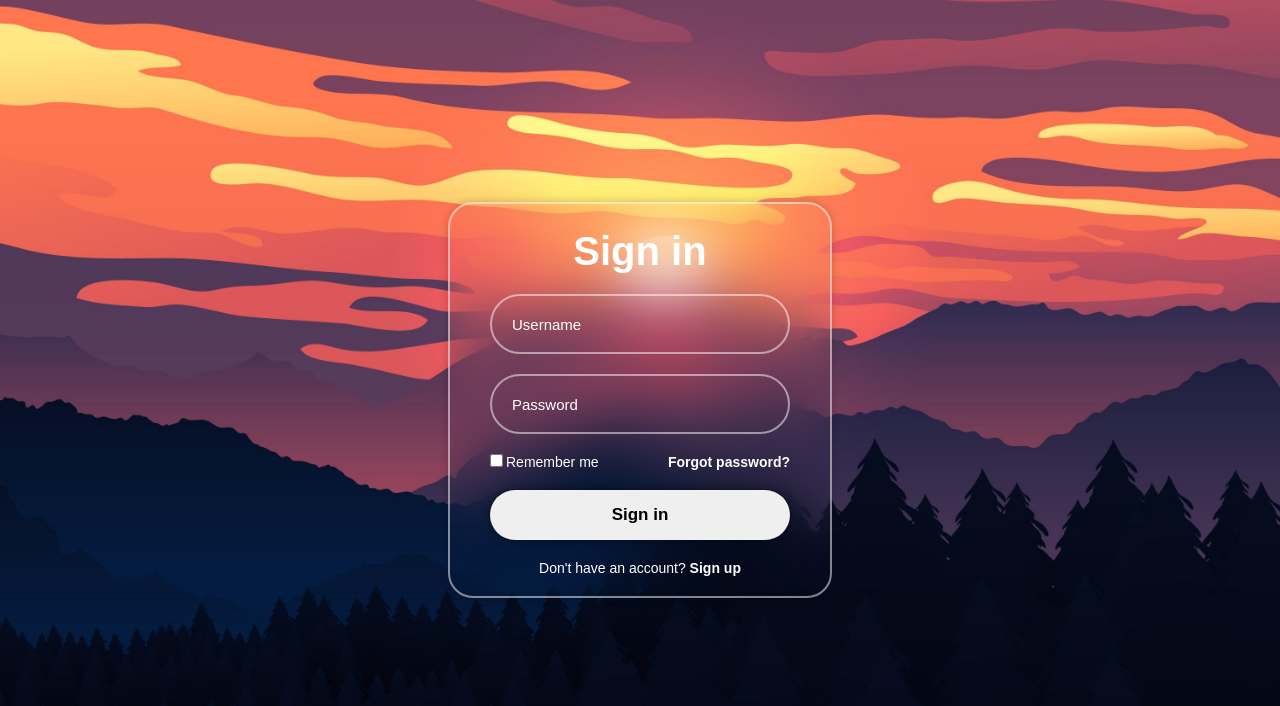
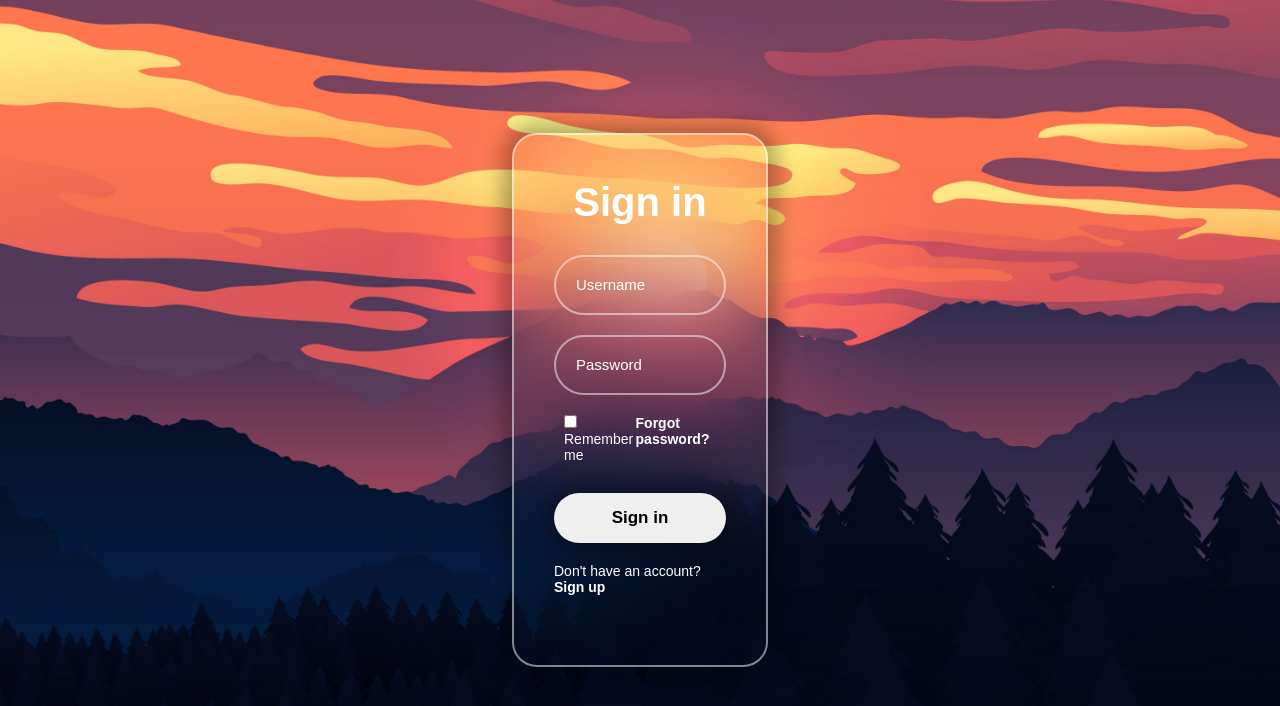
Before and after one commit to Jesko-Backup/School-Task, a plain HTML site: page OSX Task/Landing Page/Sign in/Sign-in.html in a window 1280 px wide. Drawn offline with Linux system fonts and the light colour scheme.

Commit message:
Update Sign-in.css

```diff
--- a/OSX Task/Landing Page/Sign in/Sign-in.css
+++ b/OSX Task/Landing Page/Sign in/Sign-in.css
@@ -11,25 +11,26 @@ body {
   min-height: 100vh;
   color: white;
   font-family: arial;
-	background: url('Landscape-illustration5.jpg') no-repeat;
+  background: url("Landscape-illustration5.jpg") no-repeat;
   background-position: center;
   background-size: cover;
-	box-shadow: 0 0 10px rgba(0, 0, 0, 1);
 }
 
 .wrapper {
-	width: 30%;
+  width: 20%;
   background: transparent;
   border-radius: 25px;
-	padding: 25px 40px 20px;
-	backdrop-filter: blur(30px);
-	border: 2px solid rgba(255, 255, 255, .5);
-	box-shadow: 0 0 10px rgba(0, 0, 0, .2);
+  padding: 70px 40px;
+  backdrop-filter: blur(50px);
+  border: 2px solid rgba(255, 255, 255, 0.5);
+  box-shadow: 0 0 20px 10px rgba(0, 0, 0, 0.3);
 }
 
 .wrapper h1 {
   font-size: 40px;
   text-align: center;
+  margin-top: -15%;
+  margin-bottom: 30px;
 }
 
 .wrapper .input-box {
@@ -44,7 +45,7 @@ body {
   background: transparent;
   border: none;
   outline: none;
-	border: 2px solid rgba(255, 255, 255, .5);
+  border: 2px solid rgba(255, 255, 255, 0.5);
   border-radius: 40px;
   font-size: 15px;
   padding: 15px 20px;
@@ -59,6 +60,7 @@ body {
   display: flex;
   justify-content: space-between;
   font-size: 14px;
+  margin: 10px;
 }
 
 .remember-forgot label input {
@@ -83,7 +85,7 @@ body {
   border: none;
   outline: none;
   border-radius: 40px;
-	box-shadow: 0 0 10px rgba(0, 0, 0, .5);
+  box-shadow: 0 0 20px 10px rgba(0, 0, 0, 0.3);
   cursor: pointer;
   font-size: 17px;
   font-weight: bolder;
@@ -107,243 +109,3 @@ body {
 .register-link a:hover {
   text-decoration: underline;
 }
-
-
-
-
-
-
-
-
-
-
-
-
-
-
-
-
-
-
-
-
-
-
-
-
-
-
-
-
-
-
-
-
-
-
-
-
-
-
-
-
-
-
-
-
-
-
-
-
-
-
-
-
-
-
-
-
-
-
-
-
-
-
-
-
-
-
-
-
-
-
-
-
-
-
-
-
-
-
-
-
-
-
-
-
-
-
-
-
-
-
-
-
-
-
-
-
-
-
-
-
-
-
-
-
-
-
-
-
-
-
-
-
-
-
-
-
-
-
-
-
-
-
-
-
-
-
-
-
-
-
-
-
-
-
-
-
-
-
-
-
-
-
-
-
-
-
-
-
-
-
-
-
-
-
-
-
-
-
-
-
-
-
-
-
-
-
-
-
-
-
-
-
-
-
-
-
-
-
-
-
-
-
-
-
-
-
-/*.wrapper .remember-forgot {
-	display: flex;
-	justify-content: space-between;
-	font-size: 13px;
-	margin: -5px 0 15px;
-
-.remember-forgot label input {
-	accent-color: white;
-	margin-right: 3px;
-}
-
-.remember-forgot a .link {
-	color: white;
-	text-decoration: none;
-}
-
-.link:hover {
-	text-decoration: underline;
-}
-
-.wrapper .register-link {
-	font-size: 13px;
-	text-align: center;
-	margin: 20px 0 25px;
-}
-
-.register-link p a {
-	color: white;
-	text-decoration: none;
-	font-weight: 600;
-}
-
-.register-link p a:hover {
-	text-decoration: underline;
-}
-
-.wrapper a .btn {
-	width: 100%;
-	height: 50px;
-	background: white;
-	border: none;
-	outline: none;
-	border-radius: 40px;
-	box-shadow: 0 0 10px rgba(0, 0, 0, .2);
-	cursor: pointer;
-	font-size: 16px;
-	font-weight: 600;
-}
-
-.wrapper a .btn {
-	text-decoration: none;
-	color: black;
-}
-*/
```
Lines whose indentation alone changed are shown as unchanged.
